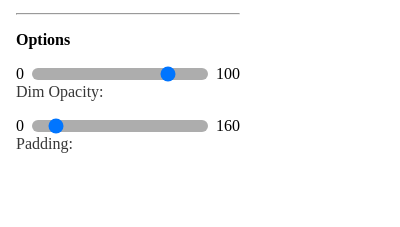
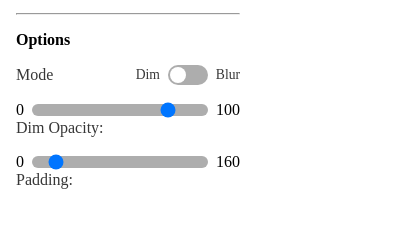
Before and after one commit to IqroNegoro/spotlighter, a browser extension: page src/popup.html in a window 400 px wide. Shown: the part 155-382 px from the top of the page. Drawn offline with Linux system fonts and the light colour scheme.

Commit message:
feat: add blur mode

```diff
--- a/src/popup.css
+++ b/src/popup.css
@@ -85,3 +85,66 @@ input[type=range]::-webkit-slider-runnable-track {
 input[type=range]::-ms-fill-upper {
     background-color: red;
 }
+
+.options-mode {
+    display: flex;
+    align-items: center;
+    justify-content: space-between;
+}
+
+.options-mode > span {
+    font-weight: 500;
+    color: rgb(55, 55, 55);
+}
+
+.mode-toggle {
+    display: flex;
+    align-items: center;
+    gap: .5rem;
+    font-size: 0.85rem;
+    font-weight: 500;
+    color: rgb(55, 55, 55);
+}
+
+.switch {
+    position: relative;
+    display: inline-block;
+    width: 2.5rem;
+    height: 1.25rem;
+}
+
+.switch input {
+    opacity: 0;
+    width: 0;
+    height: 0;
+}
+
+.switch-slider {
+    position: absolute;
+    cursor: pointer;
+    inset: 0;
+    background-color: rgb(173, 173, 173);
+    border-radius: 1rem;
+    transition: background-color 0.2s;
+}
+
+.switch-slider::before {
+    content: "";
+    position: absolute;
+    width: 1rem;
+    height: 1rem;
+    left: 2px;
+    top: 50%;
+    transform: translateY(-50%);
+    background-color: white;
+    border-radius: 50%;
+    transition: transform 0.2s;
+}
+
+.switch input:checked + .switch-slider {
+    background-color: rgba(41, 41, 41);
+}
+
+.switch input:checked + .switch-slider::before {
+    transform: translate(1.25rem, -50%);
+}
--- a/src/popup.html
+++ b/src/popup.html
@@ -20,6 +20,17 @@
         <hr>
         <div class="options">
             <span>Options</span>
+            <div class="options-mode">
+                <span>Mode</span>
+                <div class="mode-toggle">
+                    <span>Dim</span>
+                    <label class="switch">
+                        <input type="checkbox" id="mode-toggle">
+                        <span class="switch-slider"></span>
+                    </label>
+                    <span>Blur</span>
+                </div>
+            </div>
             <div class="options-slider">
                 <div>
                     <span>0</span>
--- a/src/popup.js
+++ b/src/popup.js
@@ -6,8 +6,15 @@
 
   const button = document.getElementById("button");
 
-  let { padding, opacity } = await chrome.storage.local.get({ padding: 16, opacity: 80 });
+  let { padding, opacity, blurMode } = await chrome.storage.local.get({ padding: 16, opacity: 80, blurMode: false });
   const [ tab ] = await chrome.tabs.query({ active: true, currentWindow: true });
+
+  const modeToggle = document.getElementById("mode-toggle");
+  modeToggle.checked = blurMode;
+
+  modeToggle.addEventListener("change", () => {
+    chrome.storage.local.set({ blurMode: modeToggle.checked });
+  });
 
   chrome.tabs.sendMessage(tab.id, { type: "status" }, response => {
     button.innerText = response ? "Cancel Spotlight" : "Start Spotlight";
```
Also changed, not shown: src/content.css (+10 -2 lines), src/content.js (+19 -7 lines).
